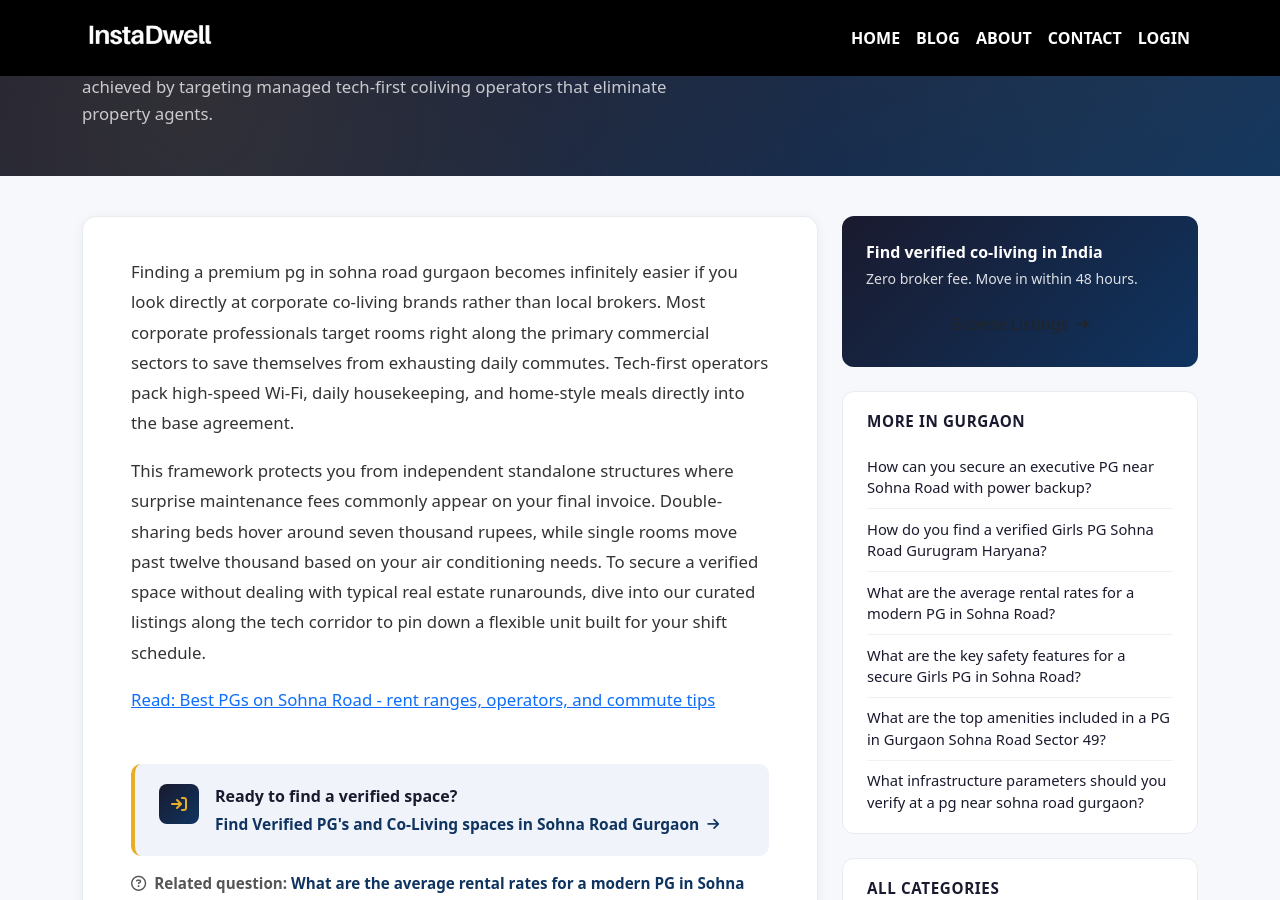
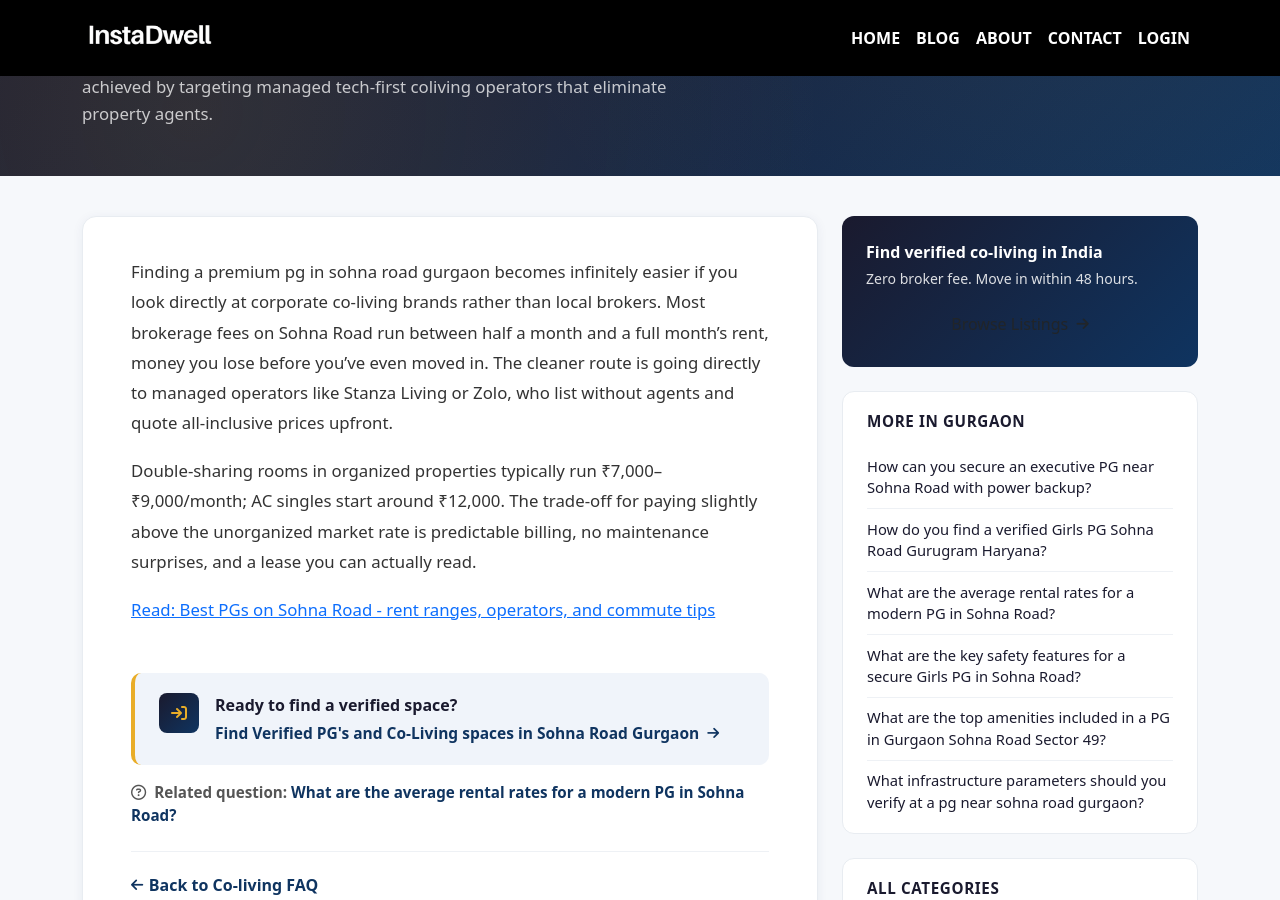
Before and after one commit to instadw/instadwell-blog, a Jekyll site: the page built from _coliving_faq/how-can-you-locate-a-premium-pg-in-sohna-road-gurgaon-without-brokerage.md, in a window 1280 px wide and 900 px high, scrolled down 254 px. Built offline with Jekyll 4.4.1, drawn with Linux system fonts in a browser that asks for light colours.

Commit message:
Update how-can-you-locate-a-premium-pg-in-sohna-road-gurgaon-without-brokerage.md

```diff
--- a/_coliving_faq/how-can-you-locate-a-premium-pg-in-sohna-road-gurgaon-without-brokerage.md
+++ b/_coliving_faq/how-can-you-locate-a-premium-pg-in-sohna-road-gurgaon-without-brokerage.md
@@ -12,8 +12,8 @@ related_faq: "what-are-the-average-rental-rates-for-a-modern-pg-in-sohna-road"
 related_faq_label: "What are the average rental rates for a modern PG in Sohna Road?"
 ---
 
-Finding a premium pg in sohna road gurgaon becomes infinitely easier if you look directly at corporate co-living brands rather than local brokers. Most corporate professionals target rooms right along the primary commercial sectors to save themselves from exhausting daily commutes. Tech-first operators pack high-speed Wi-Fi, daily housekeeping, and home-style meals directly into the base agreement.
+Finding a premium pg in sohna road gurgaon becomes infinitely easier if you look directly at corporate co-living brands rather than local brokers. Most brokerage fees on Sohna Road run between half a month and a full month's rent, money you lose before you've even moved in. The cleaner route is going directly to managed operators like Stanza Living or Zolo, who list without agents and quote all-inclusive prices upfront.
 
-This framework protects you from independent standalone structures where surprise maintenance fees commonly appear on your final invoice. Double-sharing beds hover around seven thousand rupees, while single rooms move past twelve thousand based on your air conditioning needs. To secure a verified space without dealing with typical real estate runarounds, dive into our curated listings along the tech corridor to pin down a flexible unit built for your shift schedule.
+Double-sharing rooms in organized properties typically run ₹7,000–₹9,000/month; AC singles start around ₹12,000. The trade-off for paying slightly above the unorganized market rate is predictable billing, no maintenance surprises, and a lease you can actually read.
 
 [Read: Best PGs on Sohna Road - rent ranges, operators, and commute tips](https://instadwell.com/blog/pg-sohna-road-gurgaon)
```
